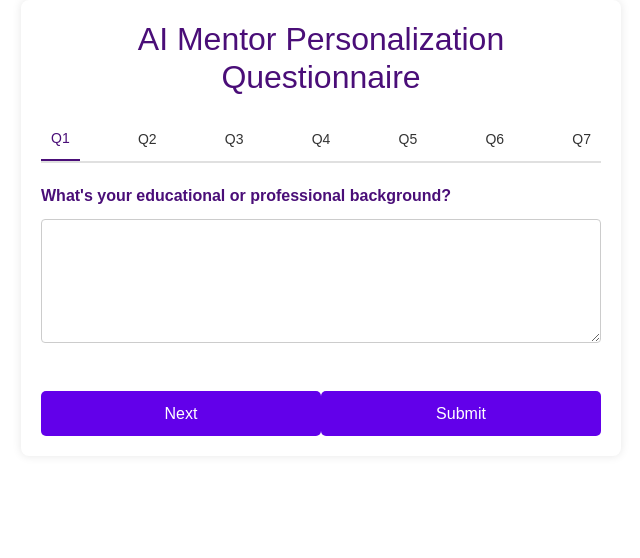
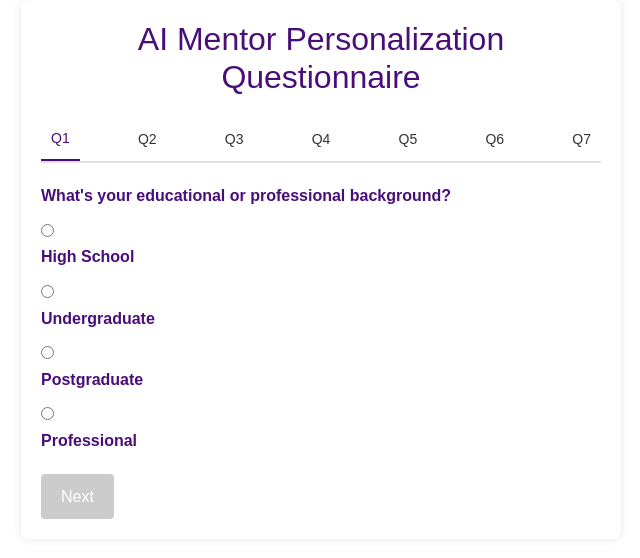
Before and after one commit to PranathPrasanth/CodeFathers---MECLabs, a React (Vite) app: page /personalized-test in a window 1280 px wide. Shown: the top 558 px of the page, without its empty margins (319-959 px from the left). Built offline with nearby package versions, Linux system fonts and the light colour scheme; the HTML template or start-up script is replaced by a standard one.

Commit message:
some updations on personalized test

```diff
--- a/src/components/personalizedtext.jsx
+++ b/src/components/personalizedtext.jsx
@@ -5,17 +5,20 @@ const questions = [
   {
     id: 'background',
     label: "What's your educational or professional background?",
-    type: 'textarea'
+    type: 'radio',
+    options: ['High School', 'Undergraduate', 'Postgraduate', 'Professional']
   },
   {
     id: 'goals',
     label: "What are your primary learning or career goals?",
-    type: 'textarea'
+    type: 'radio',
+    options: ['Career Advancement', 'Skill Development', 'Networking', 'Personal Growth']
   },
   {
     id: 'interests',
     label: "What topics or skills are you most interested in developing?",
-    type: 'textarea'
+    type: 'radio',
+    options: ['Programming', 'Data Science', 'Design', 'Management']
   },
   {
     id: 'learning_style',
@@ -32,7 +35,8 @@ const questions = [
   {
     id: 'challenges',
     label: "What are your biggest challenges or obstacles in learning?",
-    type: 'textarea'
+    type: 'radio',
+    options: ['Time Management', 'Lack of Resources', 'Motivation', 'Other']
   },
   {
     id: 'experience_level',
@@ -42,36 +46,35 @@ const questions = [
   }
 ];
 
-const personalizedtext = () => {
+const PersonalizedText = () => {
   const [activeTab, setActiveTab] = useState(questions[0].id);
   const [formData, setFormData] = useState({});
-
-  const handleInputChange = (e) => {
-    const { name, value } = e.target;
-    setFormData((prev) => ({ ...prev, [name]: value }));
-  };
+  const [isOptionSelected, setIsOptionSelected] = useState(false);
 
   const handleRadioChange = (name, value) => {
     setFormData((prev) => ({ ...prev, [name]: value }));
+    setIsOptionSelected(true);
   };
 
-  const handleSubmit = (e) => {
-    e.preventDefault();
+  const goToNextTab = () => {
+    const currentIndex = questions.findIndex((q) => q.id === activeTab);
+    if (currentIndex < questions.length - 1) {
+      setActiveTab(questions[currentIndex + 1].id);
+      setIsOptionSelected(false);
+    } else {
+      handleSubmit();
+    }
+  };
+
+  const handleSubmit = () => {
     console.log('Form data submitted:', formData);
     alert('Questionnaire submitted successfully! Your personalized AI mentor session will be prepared.');
     setFormData({});
     setActiveTab(questions[0].id);
   };
 
-  const goToNextTab = () => {
-    const currentIndex = questions.findIndex((q) => q.id === activeTab);
-    if (currentIndex < questions.length - 1) {
-      setActiveTab(questions[currentIndex + 1].id);
-    }
-  };
-
   return (
-    <form onSubmit={handleSubmit} className="mentor-ai-questionnaire">
+    <form className="mentor-ai-questionnaire">
       <h2>AI Mentor Personalization Questionnaire</h2>
       <div className="tabs">
         {questions.map((q, index) => (
@@ -88,15 +91,6 @@ const personalizedtext = () => {
       {questions.map((q) => (
         <div key={q.id} className={`tab-content ${activeTab === q.id ? 'active' : ''}`}>
           <label htmlFor={q.id}>{q.label}</label>
-          {q.type === 'textarea' ? (
-            <textarea
-              id={q.id}
-              name={q.id}
-              value={formData[q.id] || ''}
-              onChange={handleInputChange}
-              rows={4}
-            />
-          ) : q.type === 'radio' ? (
           <div className="radio-group">
             {q.options.map((option) => (
               <div key={option} className="radio-option">
@@ -112,32 +106,18 @@ const personalizedtext = () => {
               </div>
             ))}
           </div>
-          ) : (
-            <input
-              type="text"
-              id={q.id}
-              name={q.id}
-              value={formData[q.id] || ''}
-              onChange={handleInputChange}
-            />
-          )}
-        </div>
-      ))}
-      <div className="button-group">
           <button
             type="button"
+            className="next-button"
             onClick={goToNextTab}
-          disabled={activeTab === questions[questions.length - 1].id}
-          className="next-button"
+            disabled={!isOptionSelected}
           >
             Next
           </button>
-        <button type="submit" className="submit-button">
-          Submit
-        </button>
         </div>
+      ))}
     </form>
   );
 };
 
-export default personalizedtext;
+export default PersonalizedText;
```
Lines whose indentation alone changed are shown as unchanged.
